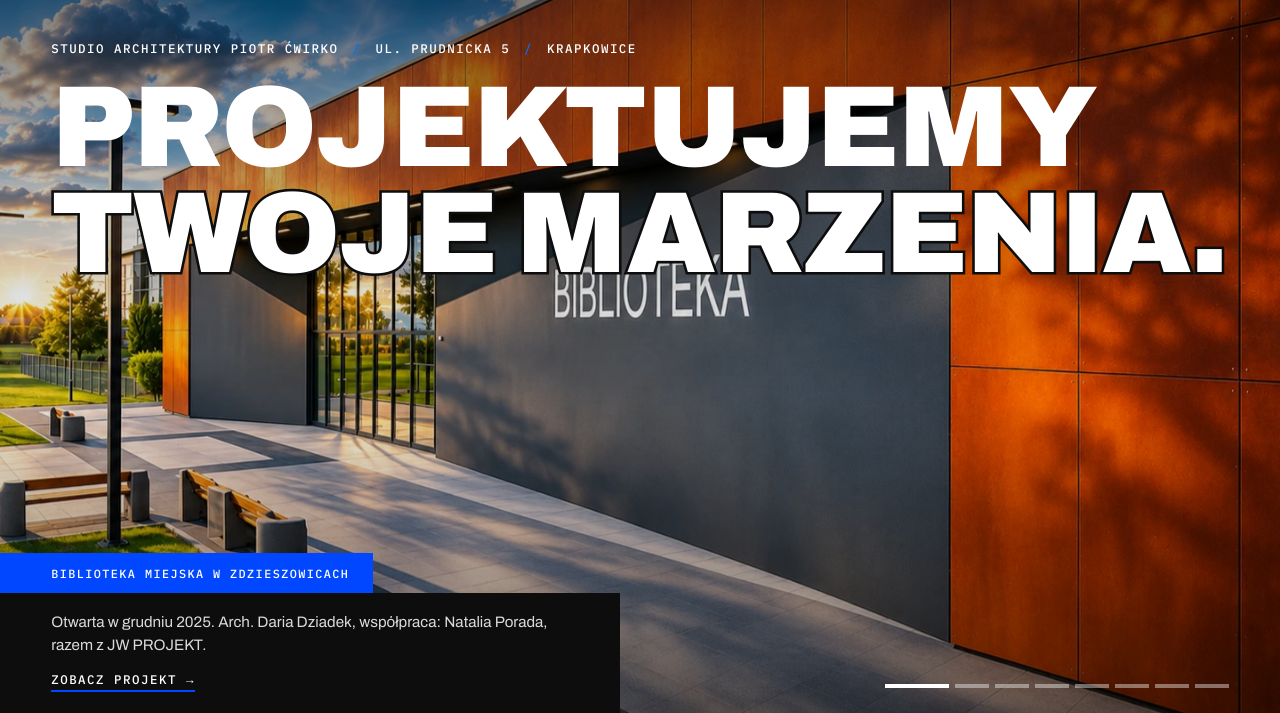
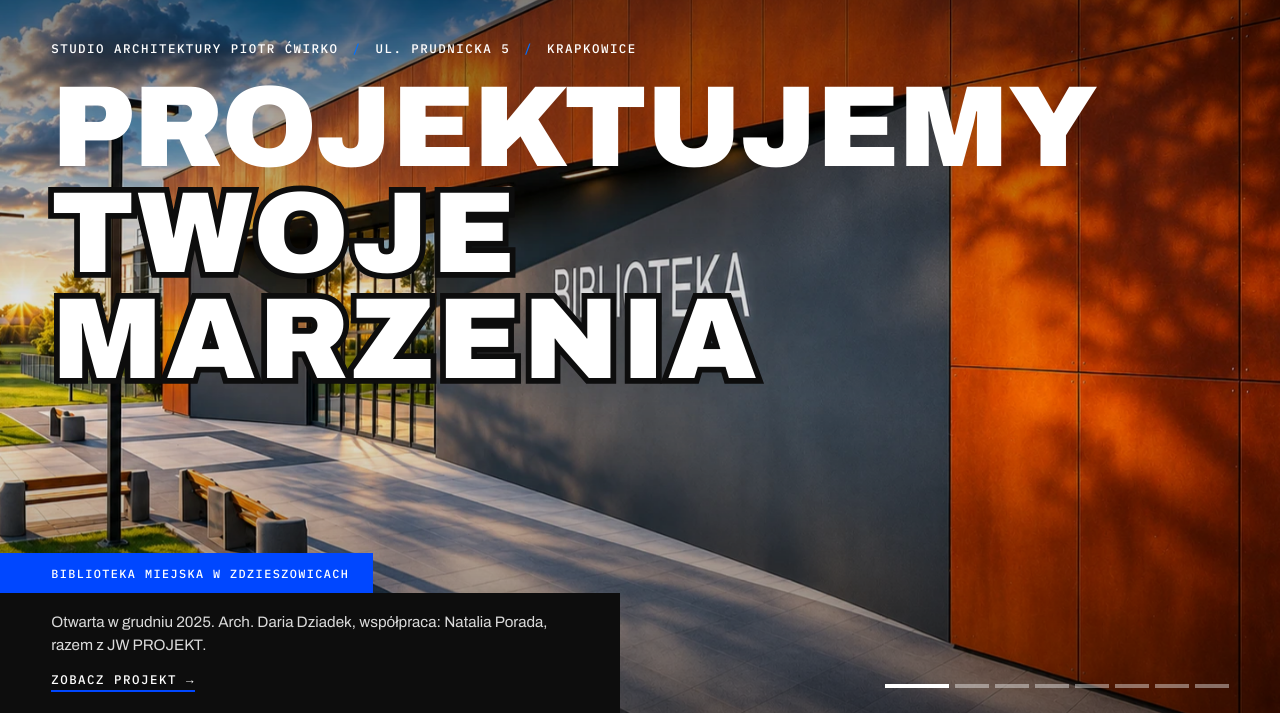
Before and after one commit to wojas3d/studio-architektury, a plain HTML site: page wersja-b.html in a window 1280 px wide. Shown: the part 84-797 px from the top of the page. Drawn offline with Linux system fonts and the light colour scheme.

Commit message:
Wersja B: grubszy obrys drugiej linii hasła, bez kropki
Co-Authored-By: Claude Opus 5.5 <noreply@anthropic.com>
Claude-Session: https://claude.ai/code/session_01VD6sq66G7YzFDa6T8FWem9

```diff
--- a/style-b.css
+++ b/style-b.css
@@ -95,7 +95,7 @@ p { margin: 0 0 1em; max-width: 64ch; }
 }
 .hero h1 span { display: block; }
 /* druga linia hasła: białe litery z czarnym konturem (kontur rysowany na zewnątrz liter) */
-.hero h1 .out { color: var(--white); -webkit-text-stroke: .045em var(--black); paint-order: stroke fill; }
+.hero h1 .out { color: var(--white); -webkit-text-stroke: .1em var(--black); paint-order: stroke fill; letter-spacing: .025em; }
 
 .hero-caps { position: absolute; left: 0; bottom: 0; z-index: 2; width: min(620px, 100%); height: 0; }
 .hero-cap {
--- a/wersja-b.html
+++ b/wersja-b.html
@@ -10,7 +10,7 @@
 <link rel="preconnect" href="https://fonts.gstatic.com" crossorigin>
 <link href="https://fonts.googleapis.com/css2?family=Archivo:wdth,wght@62..125,400..900&family=IBM+Plex+Mono:wght@400;500&display=swap" rel="stylesheet">
 <link rel="icon" type="image/png" href="assets/favicon.png">
-<link rel="stylesheet" href="style-b.css?v=6">
+<link rel="stylesheet" href="style-b.css?v=7">
 </head>
 <body>
 
@@ -50,7 +50,7 @@
   </figure>
   <div class="hero-head">
     <p class="hero-kicker">Studio Architektury Piotr Ćwirko <span>/</span> ul. Prudnicka 5 <span>/</span> Krapkowice</p>
-    <h1><span>Projektujemy</span> <span class="out">Twoje marzenia.</span></h1>
+    <h1><span>Projektujemy</span> <span class="out">Twoje marzenia</span></h1>
   </div>
   <div class="hero-caps">
     <div class="hero-cap is-on">
```
